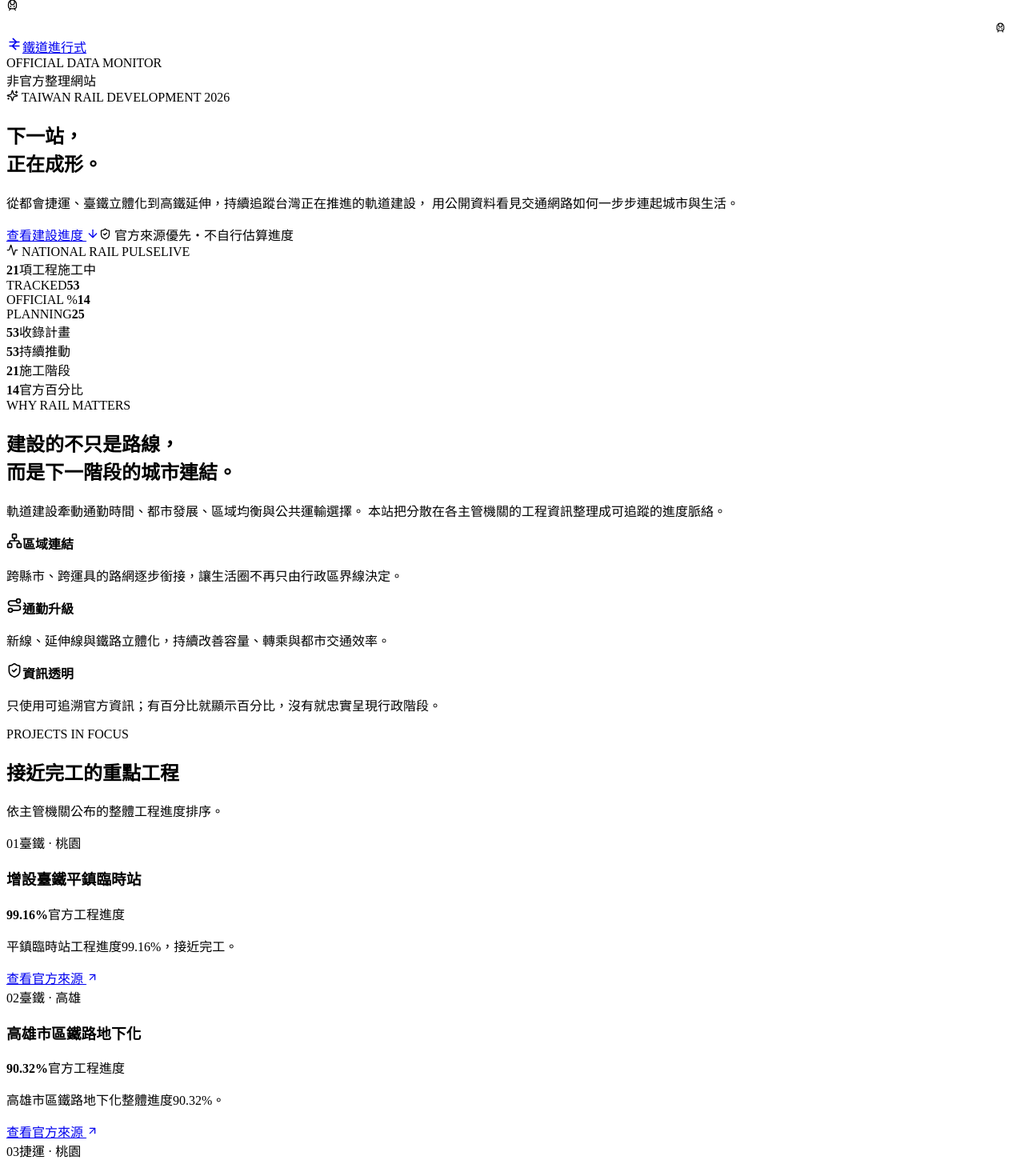
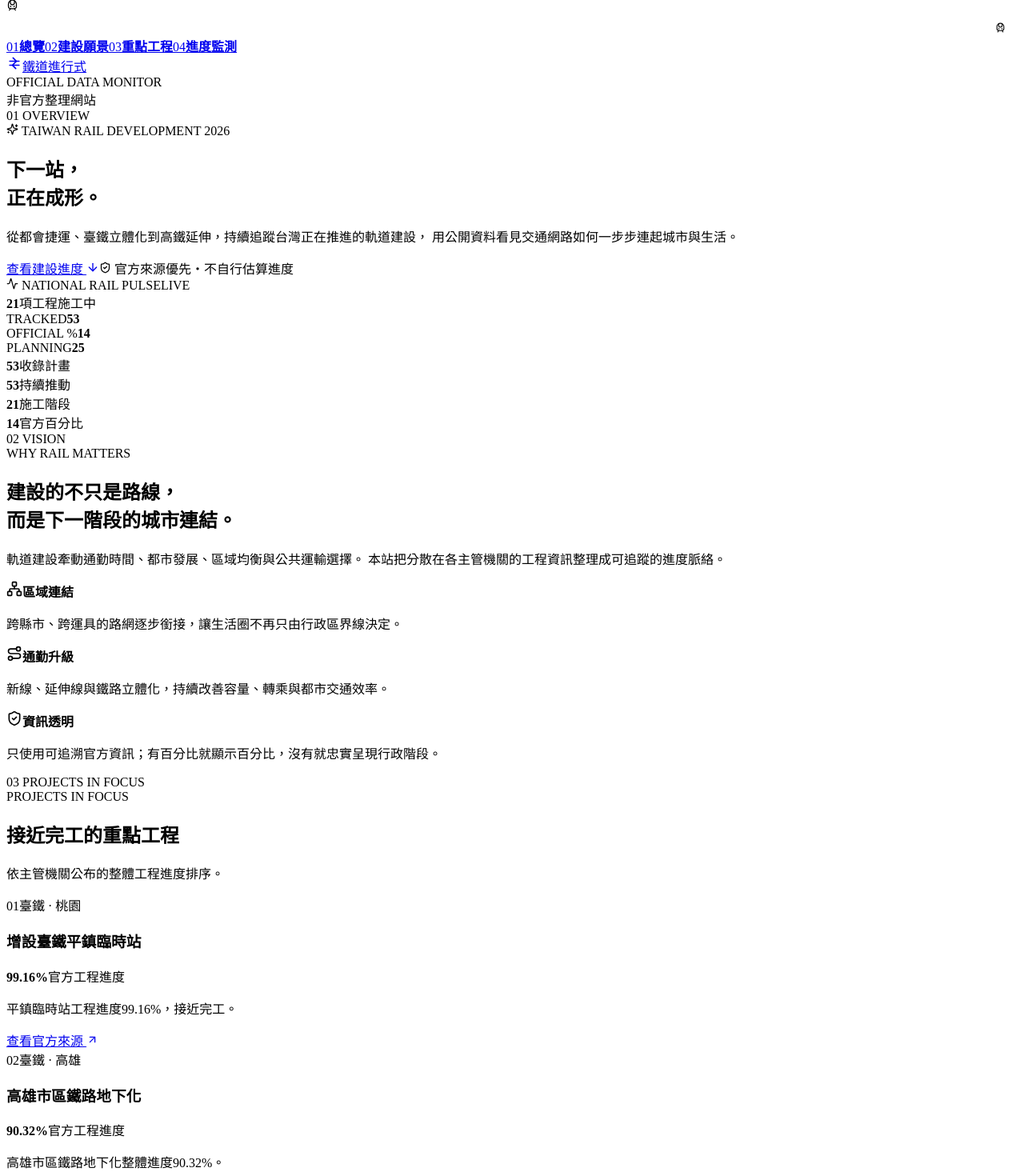
Before and after one commit to k1vink1vin/railway-in-progress-tw, a React (Vite) app: page / in a window 1280 px wide. Shown: the top 1470 px of the page at 80% size. Built offline with nearby package versions, Linux system fonts and the light colour scheme; the HTML template or start-up script is replaced by a standard one.

Commit message:
feat: turn homepage sections into presentation-style deck

```diff
--- a/src/App.tsx
+++ b/src/App.tsx
@@ -196,6 +196,25 @@
         </motion.div>
       </div>
     </>
+  )
+}
+
+function DeckNavigation() {
+  return (
+    <nav className="deck-nav" aria-label="簡報章節導覽">
+      {[
+        ['overview', '01', '總覽'],
+        ['vision', '02', '建設願景'],
+        ['focus', '03', '重點工程'],
+        ['projects', '04', '進度監測'],
+      ].map(([id, number, label]) => (
+        <a key={id} href={`#${id}`} title={label}>
+          <span>{number}</span>
+          <i />
+          <strong>{label}</strong>
+        </a>
+      ))}
+    </nav>
   )
 }
 
@@ -440,8 +459,9 @@
   return (
     <main>
       <ScrollRail />
+      <DeckNavigation />
 
-      <section className="hero">
+      <section className="hero deck-slide" id="overview">
         <div className="hero-grid" aria-hidden="true" />
         <div className="hero-glow hero-glow-one" />
         <div className="hero-glow hero-glow-two" />
@@ -459,6 +479,8 @@
           </div>
           <span className="unofficial">非官方整理網站</span>
         </nav>
+
+        <div className="slide-index" aria-hidden="true"><span>01</span><i /> OVERVIEW</div>
 
         <div className="hero-policy">
           <motion.div
@@ -534,7 +556,8 @@
         </div>
       </section>
 
-      <section className="policy-section">
+      <section className="policy-section deck-slide" id="vision">
+        <div className="slide-index slide-index-dark" aria-hidden="true"><span>02</span><i /> VISION</div>
         <div className="policy-intro">
           <span className="section-kicker">WHY RAIL MATTERS</span>
           <h2>建設的不只是路線，<br />而是下一階段的城市連結。</h2>
@@ -563,7 +586,8 @@
         </div>
       </section>
 
-      <section className="featured-section">
+      <section className="featured-section deck-slide" id="focus">
+        <div className="slide-index slide-index-dark" aria-hidden="true"><span>03</span><i /> PROJECTS IN FOCUS</div>
         <div className="featured-heading">
           <div>
             <span className="section-kicker">PROJECTS IN FOCUS</span>
@@ -578,7 +602,8 @@
         </div>
       </section>
 
-      <section className="content" id="projects">
+      <section className="content deck-slide deck-slide-projects" id="projects">
+        <div className="slide-index slide-index-dark" aria-hidden="true"><span>04</span><i /> PROJECT MONITOR</div>
         <div className="board-intro">
           <div>
             <span className="section-kicker">PROJECT MONITOR</span>
```
